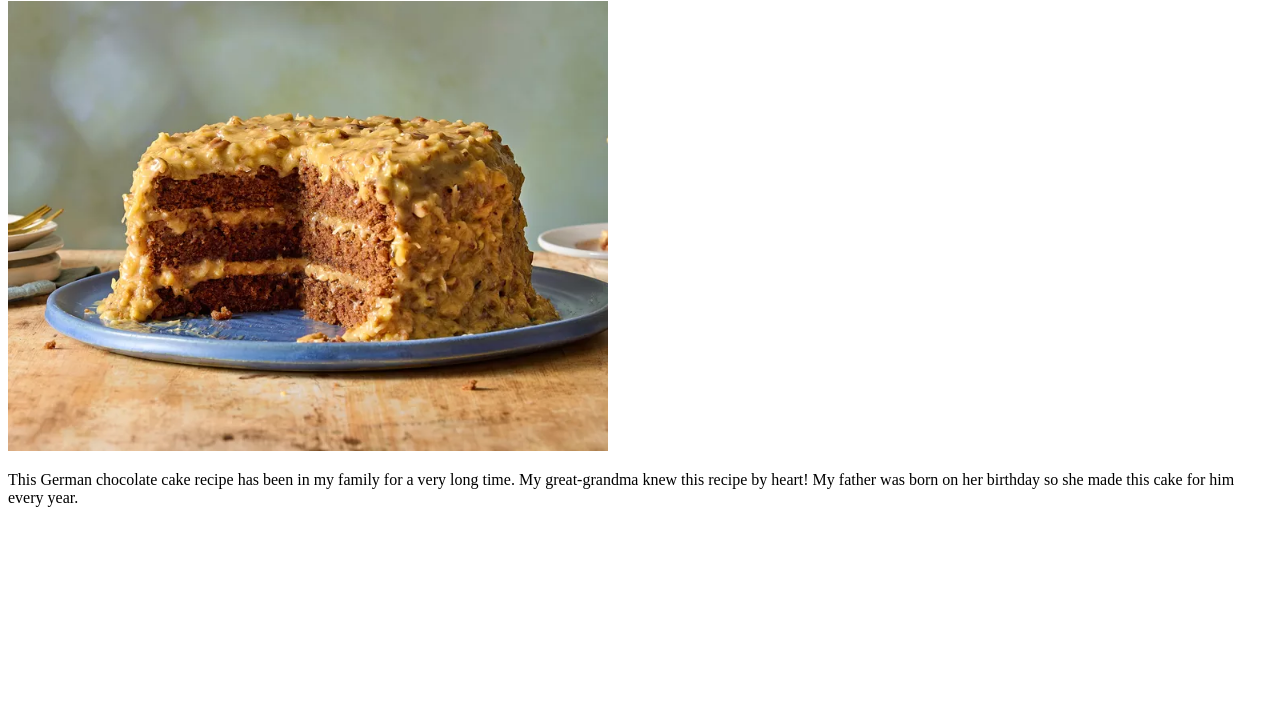
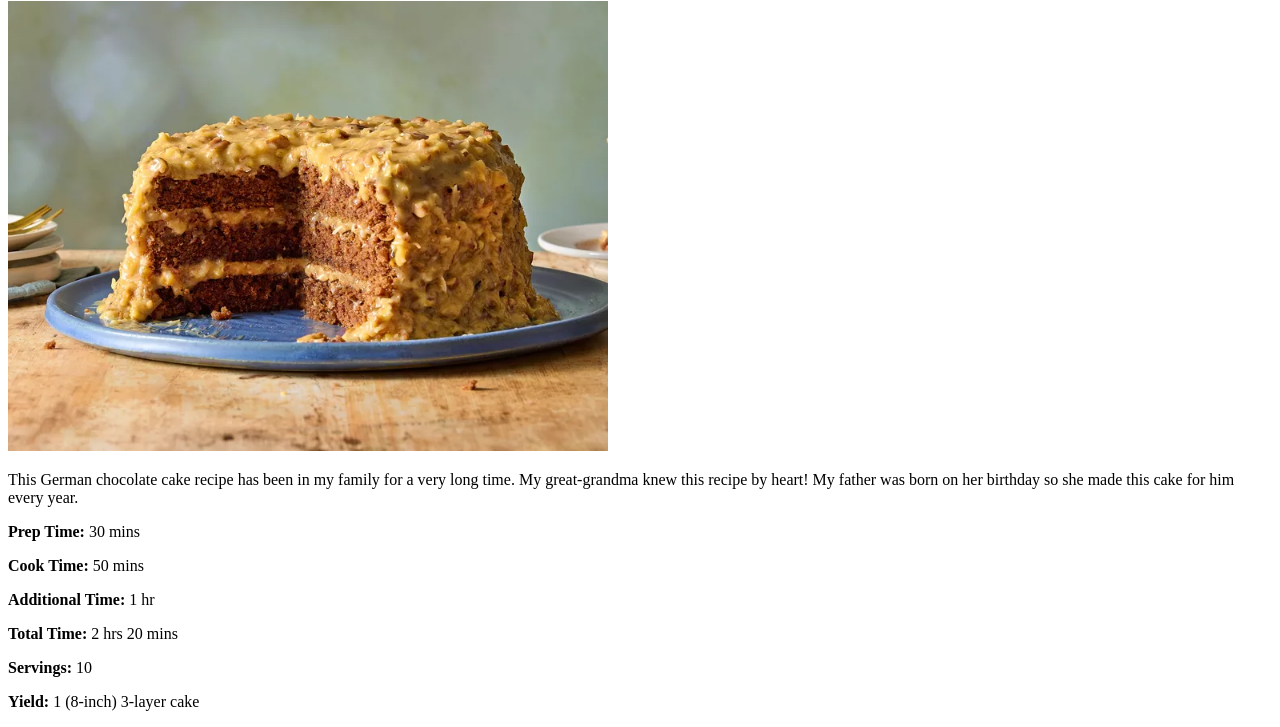
Before and after one commit to arphacsad/odin-recipes, a plain HTML site: page recipes/german_chocolate_cake.html in a window 1280 px wide. Shown: the part 105-832 px from the top of the page. Before the commit the page ends 800 px from the top, so only its background shows below. Drawn offline with Linux system fonts and the light colour scheme.

Commit message:
Add: (gc_cake.html) Info about prep and cook time

```diff
--- a/recipes/german_chocolate_cake.html
+++ b/recipes/german_chocolate_cake.html
@@ -14,5 +14,12 @@
         this recipe by heart! My father was born on her
         birthday so she made this cake for him every year.
     </p>
+
+    <p><strong>Prep Time: </strong> 30 mins</p>
+    <p><strong>Cook Time: </strong>50 mins</p>
+    <p><strong>Additional Time: </strong>1 hr</p>
+    <p><strong>Total Time: </strong>2 hrs 20 mins</p>
+    <p><strong>Servings: </strong>10</p>
+    <p><strong>Yield: </strong>1 (8-inch) 3-layer cake</p>
 </body>
 </html>
```
